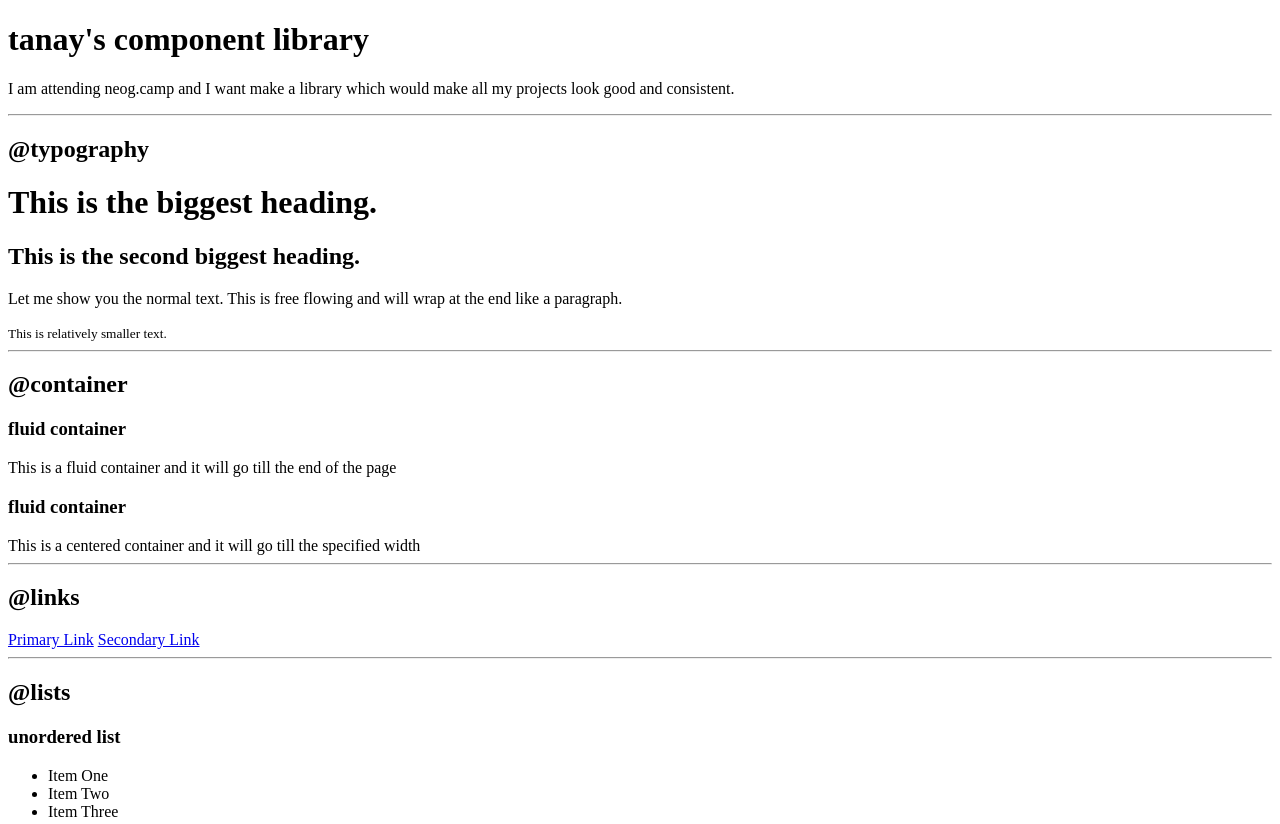
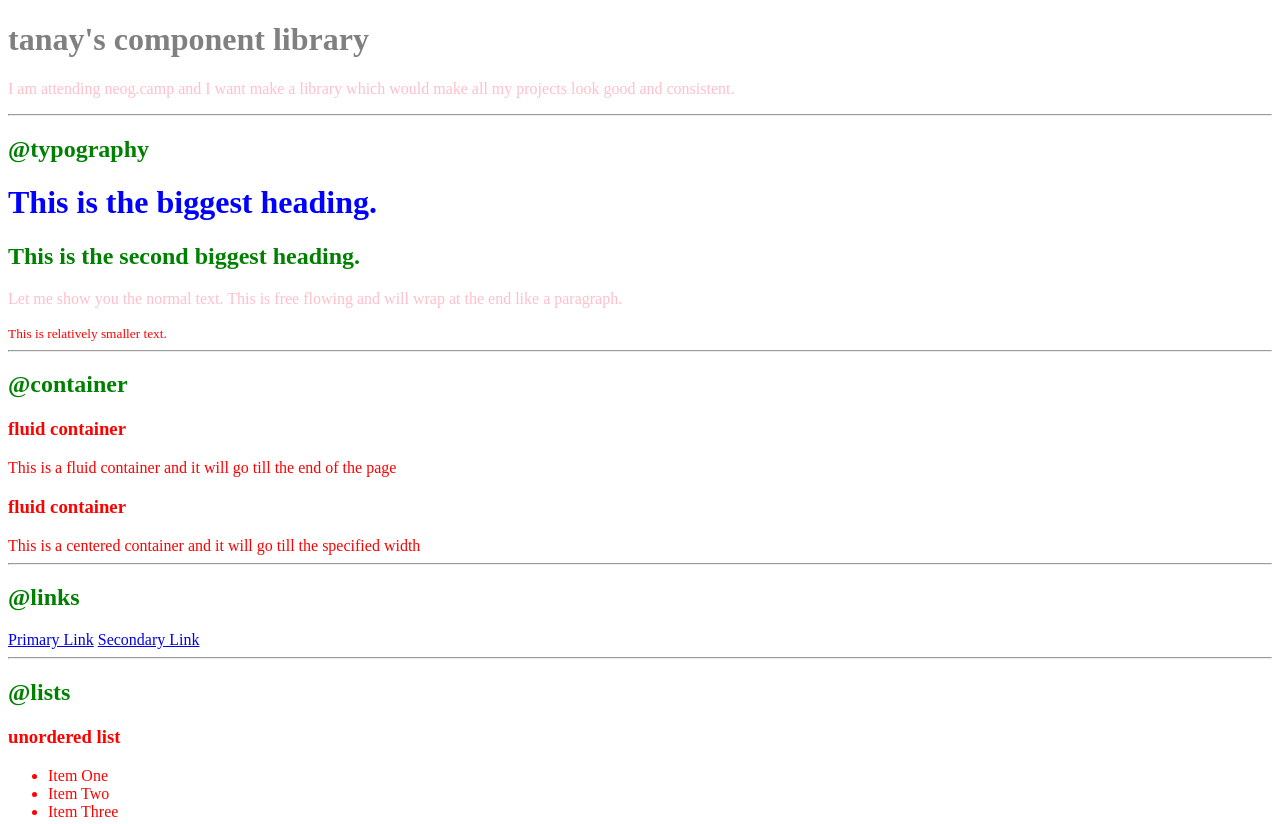
Before and after one commit to Amey0498/neogcamp-lesson-3-live, a plain HTML site: page index.html in a window 1280 px wide. Shown: the top 824 px of the page. Drawn offline with Linux system fonts and the light colour scheme.

Commit message:
style: css imports and selectors

```diff
--- a/index.html
+++ b/index.html
@@ -6,18 +6,31 @@
     <meta http-equiv="X-UA-Compatible" content="IE=edge">
     <meta name="viewport" content="width=device-width, initial-scale=1.0">
     <title>Component Library</title>
+    <!-- CSS Way 1: Style Tag
+        <style>
+            body{
+                color: red;
+            }
+        </style>
+    -->
+    <!-- CSS Way 3: Adding external Link -->
+    <link href='styles.css' rel ='stylesheet'/>
 </head>
 
 <body>
-    <h1>tanay's component library</h1>
-    <p>I am attending neog.camp and I want make a library which would make all my projects look good and consistent.</p>
+    <h1 id='lib-header'>tanay's component library</h1>
+    <!-- CSS Way 2: Style Tag directly to the element
+        <h1 style = "color:red">tanay's component library</h1>
+    -->
+
+    <p class='para'>I am attending neog.camp and I want make a library which would make all my projects look good and consistent.</p>
 
     <hr>
     <h2>@typography</h2>
 
     <h1>This is the biggest heading.</h1>
     <h2>This is the second biggest heading.</h2>
-    <p>Let me show you the normal text. This is free flowing and will wrap at the end like a paragraph.</p>
+    <p class='para'>Let me show you the normal text. This is free flowing and will wrap at the end like a paragraph.</p>
 
     <small>This is relatively smaller text.</small>
 
--- /dev/null
+++ b/styles.css
@@ -0,0 +1,19 @@
+body{
+    color: red;
+}
+
+h1{
+    color: blue;
+}
+
+h2{
+    color: green;
+}
+
+#lib-header{
+    color:gray;
+}
+
+.para{
+    color: pink;
+}
```
